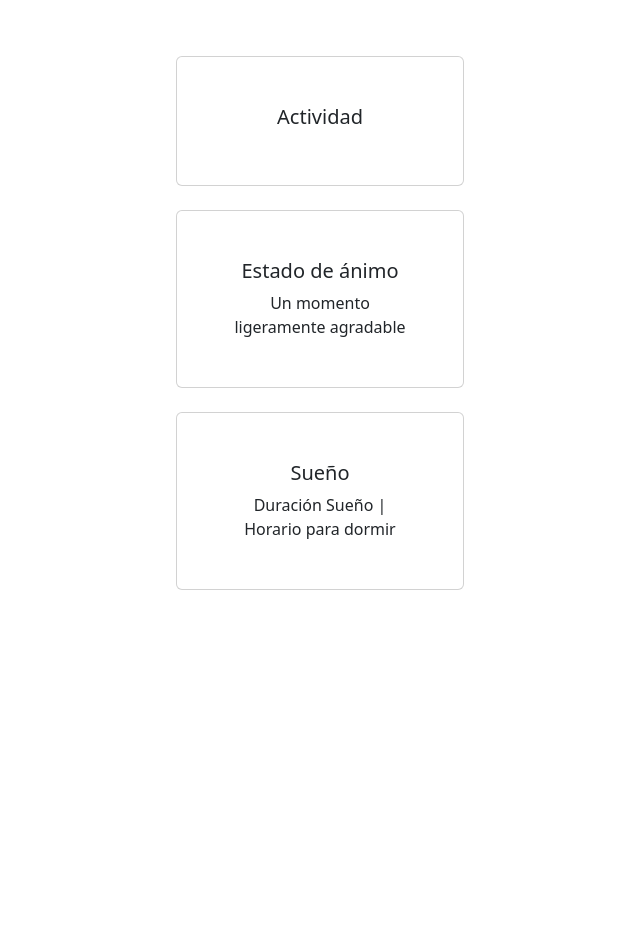
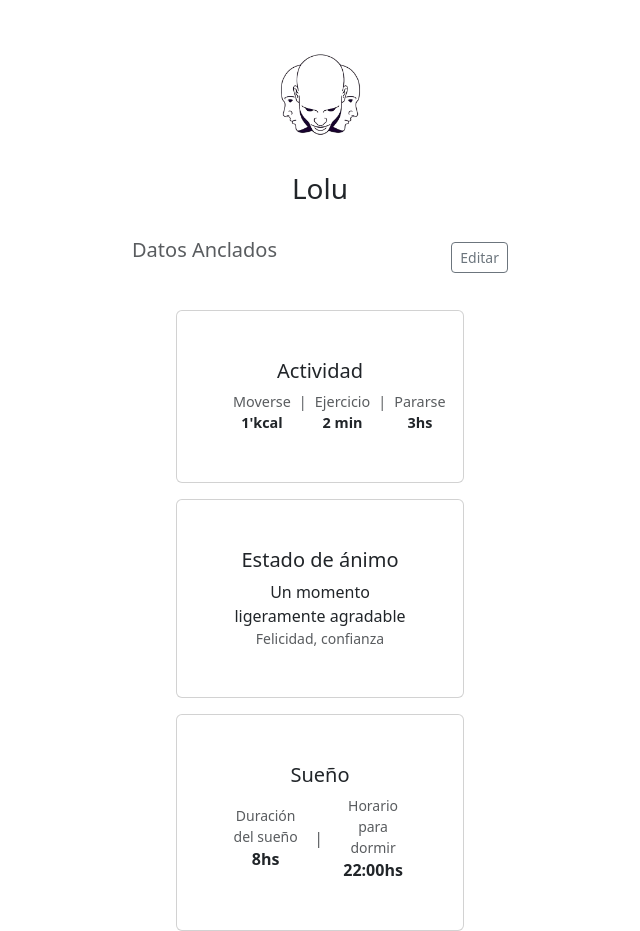
Before and after one commit to lujanmaccari/healthTracker, a React (Vite) app: page /home in a window 1280 px wide. Shown: the whole page, without its empty margins (320-960 px from the left). Before the commit the page ends 800 px from the top, so only its background shows below. Built offline with nearby package versions, Linux system fonts and the light colour scheme.

Commit message:
agregando cards en el home

```diff
--- a/src/screens/Home.jsx
+++ b/src/screens/Home.jsx
@@ -1,18 +1,85 @@
-import { Card, Container } from "react-bootstrap";
+import { Container } from "react-bootstrap";
 import "../App.css";
 import GenericCard from "../utils/GenericCard";
+import userexampleImg from "../assets/userexample.png";
 
 function Home() {
   return (
-    <Container className="d-flex flex-column align-items-center mt-4 gap-4">
-      <GenericCard title="Actividad" />
+    <Container className="d-flex flex-column align-items-center mt-3 gap-3" style={{ maxWidth: '400px' }}>
+
+    <div className="mb-2">
+        <img
+          src={userexampleImg}
+          alt="Userexample"
+          style={{
+            width: '100px',
+            height: '100px',
+            borderRadius: '50%',
+            objectFit: 'cover'
+          }}
+        />
+      </div>
+
+        <h3 className="mb-3">Lolu</h3>
+    <div className="d-flex justify-content-between align-items-center w-100 mb-3">
+        <h5 className="text-muted mb-3">Datos Anclados</h5>
+        <button className="btn btn-sm btn-outline-secondary">Editar</button>
+      </div>
+
+
+      <GenericCard
+  title="Actividad"
+    body={
+      <div className="d-flex justify-content-between text-center" style={{ fontSize: '0.9rem' }}>
+        <div className="px-2">
+          <div className="text-muted">Moverse</div>
+          <div className="fw-bold">1'kcal</div>
+        </div>
+
+        <div className="text-muted d-none d-md-block">|</div>
+
+        <div className="px-2">
+          <div className="text-muted">Ejercicio</div>
+          <div className="fw-bold">2 min</div>
+        </div>
+
+        <div className="text-muted d-none d-md-block">|</div>
+
+        <div className="px-2">
+          <div className="text-muted">Pararse</div>
+          <div className="fw-bold">3hs</div>
+        </div>
+      </div>
+    }
+  />
+
       <GenericCard
         title="Estado de ánimo"
-        body="Un momento ligeramente agradable"
+        body={
+          <div className="px-2">
+            <div className="medium">Un momento ligeramente agradable</div>
+            <div className="text-muted small">Felicidad, confianza</div>
+          </div>
+        }
       />
+
       <GenericCard
         title="Sueño"
-        body={["Duración Sueño", "Horario para dormir"]}
+        body={
+          <div className="d-flex justify-content-around align-items-center px-2" style={{ gap: '1rem' }}>
+            <div className="text-center">
+              <div className="text-muted small">Duración del sueño</div>
+              <div className="fw-bold">8hs</div>
+            </div>
+
+            <div className="text-muted d-none d-md-block">|</div>
+
+            <div className="text-center">
+              <div className="text-muted small">Horario para dormir</div>
+              <div className="fw-bold">22:00hs</div>
+            </div>
+          </div>
+        }
       />
     </Container>
   );
```
Also changed, not shown: src/assets/userexample.png (added).
